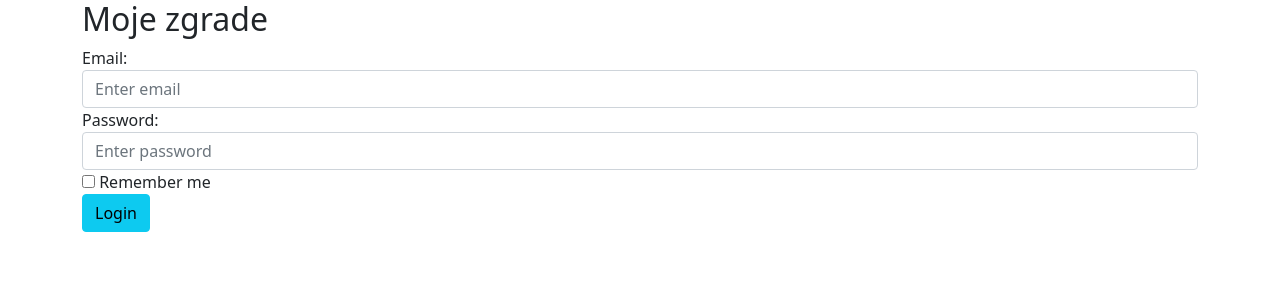
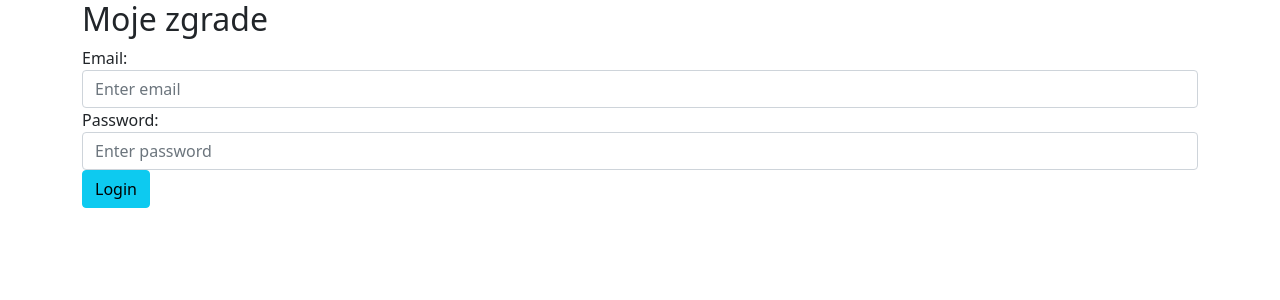
Before and after one commit to Sara-Petrovic/MojeZgradeFront, an Angular app: page / in a window 1280 px wide. Shown: the top 300 px of the page. Built offline with nearby package versions, Linux system fonts and the light colour scheme.

Commit message:
Sklonjen checkbox 'Remember me'

```diff
--- a/src/app/login/login.component.html
+++ b/src/app/login/login.component.html
@@ -10,9 +10,6 @@
         <label for="pwd">Password:</label>
         <input type="password" class="form-control"  placeholder="Enter password" name="password" [(ngModel)]="user.password">
       </div>
-      <div class="checkbox">
-        <label><input type="checkbox" name="remember"> Remember me</label>
-      </div>
       <button type="submit" class="btn btn-info">Login</button>
     </form>
   </div>
```
